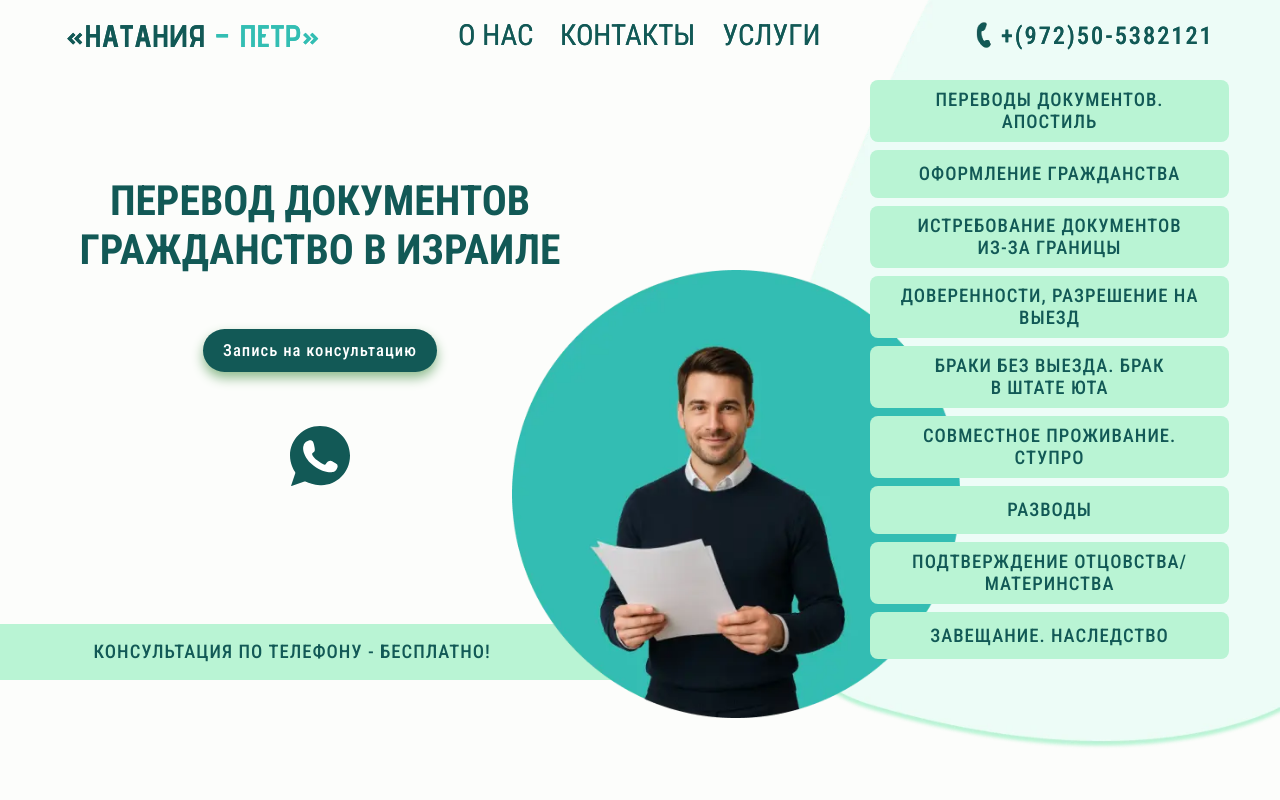
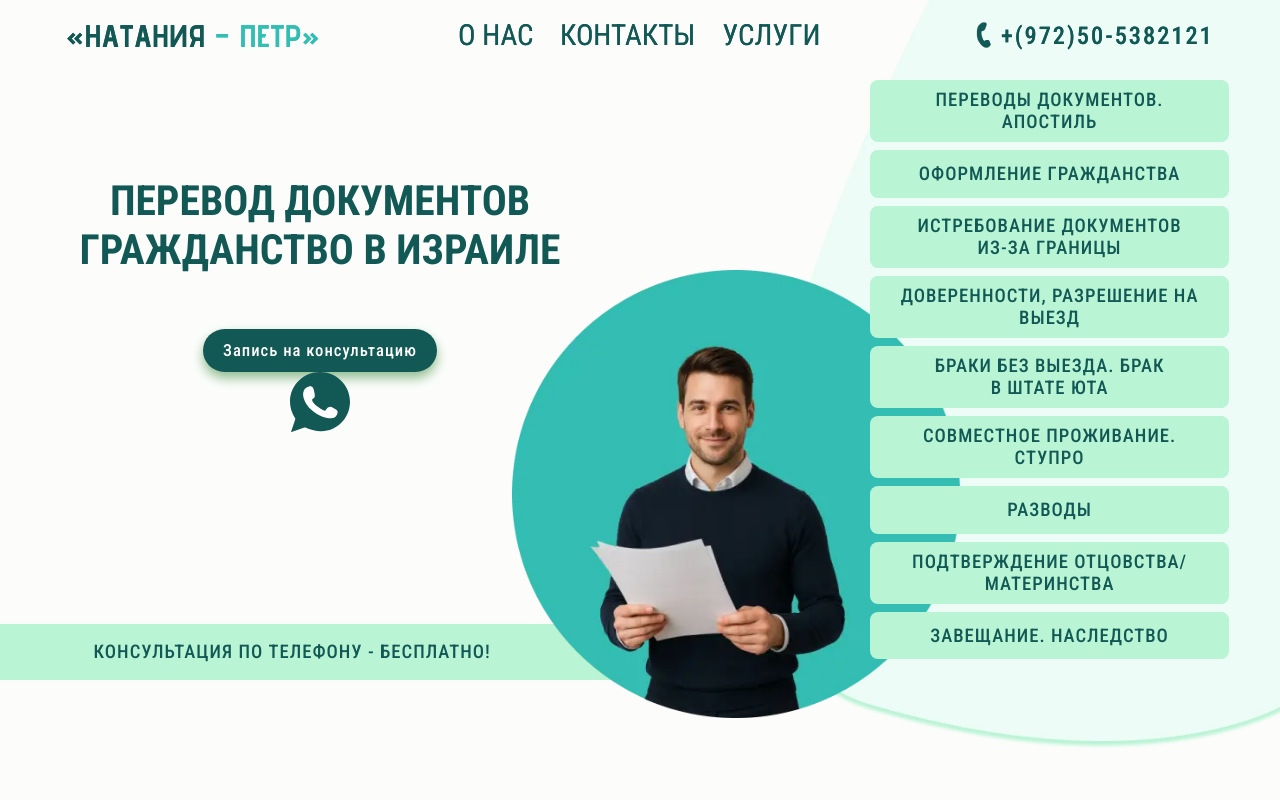
Before and after one commit to Vekshinskii/netaniapetr, a Next.js app: page / in a window 1280 px wide. Shown: the top 800 px of the page. Built offline with nearby package versions, Linux system fonts and the light colour scheme.

Commit message:
updated global.css, page.tsx, page.module.css

```diff
--- a/src/app/globals.css
+++ b/src/app/globals.css
@@ -181,6 +181,44 @@ h2 {
   display: none;
 }
 
+/* ========== WHATSAPP========== */
+.whatsapp {
+  display: block;
+  width: 60px;
+  height: 60px;
+  cursor: pointer;
+  transition: transform 0.3s ease;
+  z-index: 1000;
+  color: #125956;
+}
+
+.whatsapp:hover {
+  transform: scale(1.2);
+  color: #33BEB3;
+}
+
+/* ========== ORDER CONSULTATION BUTTON ========== */
+.order_consultation {
+  background-color: #125956;
+  padding: 12px 20px;
+  width: fit-content;
+  text-wrap: nowrap;
+  color: white;
+  font-size: calc(var(--index) * 0.8);
+  font-weight: 500;
+  letter-spacing: 1px;
+  text-decoration: none;
+  border-radius: 25px;
+  border: none;
+  cursor: pointer;
+  transition: all 0.3s;
+  box-shadow: 0 6px 12px darkseagreen;
+}
+.order_consultation:hover {
+  background-color: #33BEB3;
+  transform: scale(1.05);
+}
+
 /* ========== 404 ========== */
 .not-found {
   width: 100vw;
--- a/src/app/page.module.css
+++ b/src/app/page.module.css
@@ -56,24 +56,12 @@
     transform: scale(1.05);
 }
 
-.whatsapp {
-    display: block;
-    margin-top: 6.8vh;
-    width: 60px;
-    height: 60px;
-    cursor: pointer;
-    transition: transform 0.3s ease;
-    z-index: 1000;
-}
-.whatsapp:hover {
-    transform: scale(1.2);
-}
-.whatsapp_mobile {
-    display: none;
+.whatsapp.contact {
+    margin-top: 12vh;
 }
 
-.whatsapp.contact {
-    margin-top: 12vh;
+.whatsapp {
+    margin-top: 6.8vh;
 }
 
 /* ===== DECOR ===== */
--- a/src/app/page.tsx
+++ b/src/app/page.tsx
@@ -3,6 +3,7 @@ import Link from "next/link";
 import styles from "./page.module.css";
 import Header from "../app/components/Header/index";
 import Footer from "../app/components/Header/index";
+import WhatsappButton from "@/app/components/commons/WhatsappButton";
 
 export default function HomePage() {
     return (
@@ -42,22 +43,8 @@ export default function HomePage() {
                         Запись на консультацию
                     </Link>
 
-                    <Link
-                        href="https://wa.me/972547615507"
-                        aria-label="WhatsApp"
-                        className={styles.wa_link}
-                    >
-                        <img  src="/images/whatsapp.svg" className={styles.whatsapp} alt="watsapp" />
-                    </Link>
+             <WhatsappButton/>
                 </div>
-
-                <Link
-                    href="https://wa.me/972547615507"
-                    aria-label="WhatsApp"
-                    className={styles.wa_link}
-                >
-                    <div className={styles.whatsapp_mobile} />
-                </Link>
 
                 <Image
                     className={styles.elem_light}
```
